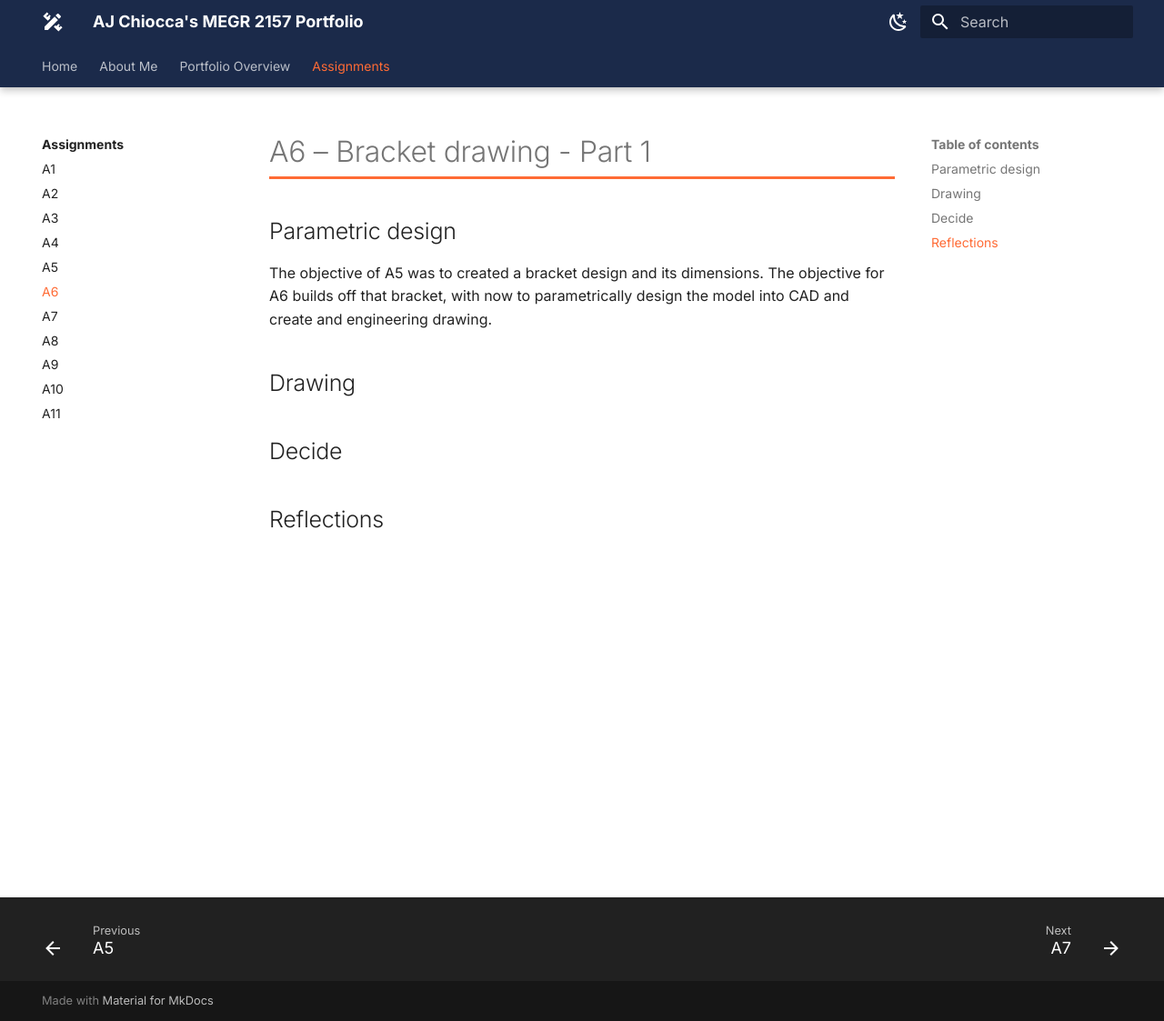
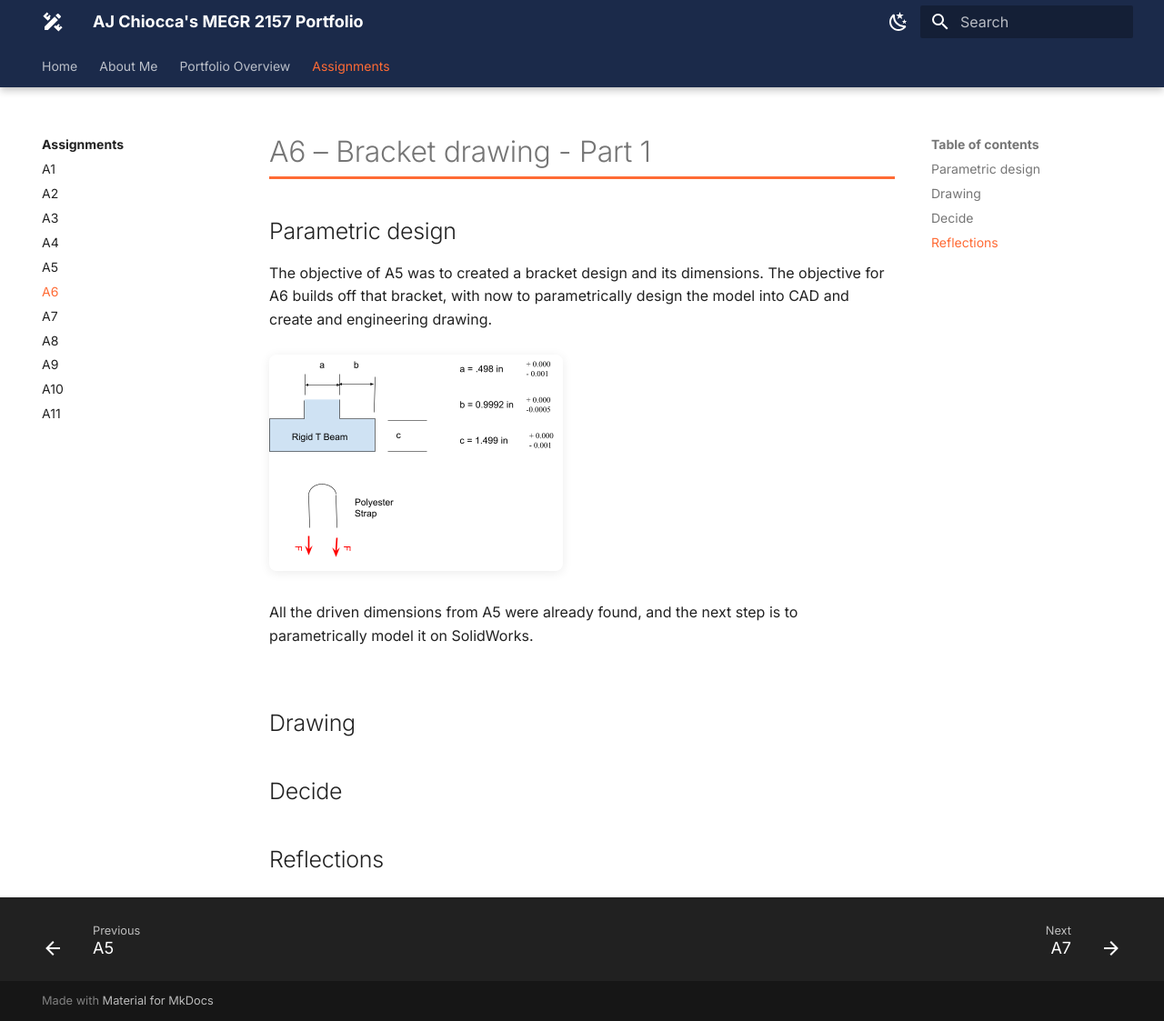
Before and after one commit to ajchiocca/megr2157-portfolio, an MkDocs documentation site: the page built from docs/assignments/A06/index.md, in a window 1280 px wide and 1123 px high. Shown: the whole window at 91% size. Built offline with MkDocs 1.6.1 and Material for MkDocs 9.7.7, drawn with Linux system fonts in a browser that asks for light colours.

Commit message:
Enhance A6 introduction with design objectives
Expanded the introduction for A6 to clarify objectives and next steps.

```diff
--- a/docs/assignments/A06/index.md
+++ b/docs/assignments/A06/index.md
@@ -2,6 +2,14 @@
 
 ## Parametric design
 The objective of A5 was to created a bracket design and its dimensions. The objective for A6 builds off that bracket, with now to parametrically design the model into CAD and create and engineering drawing.
+<br>
+<br>
+![A5](A5.png)
+<br>
+<br>
+All the driven dimensions from A5 were already found, and the next step is to parametrically model it on SolidWorks.
+<br>
+<br>
 ## Drawing
 
 
```
